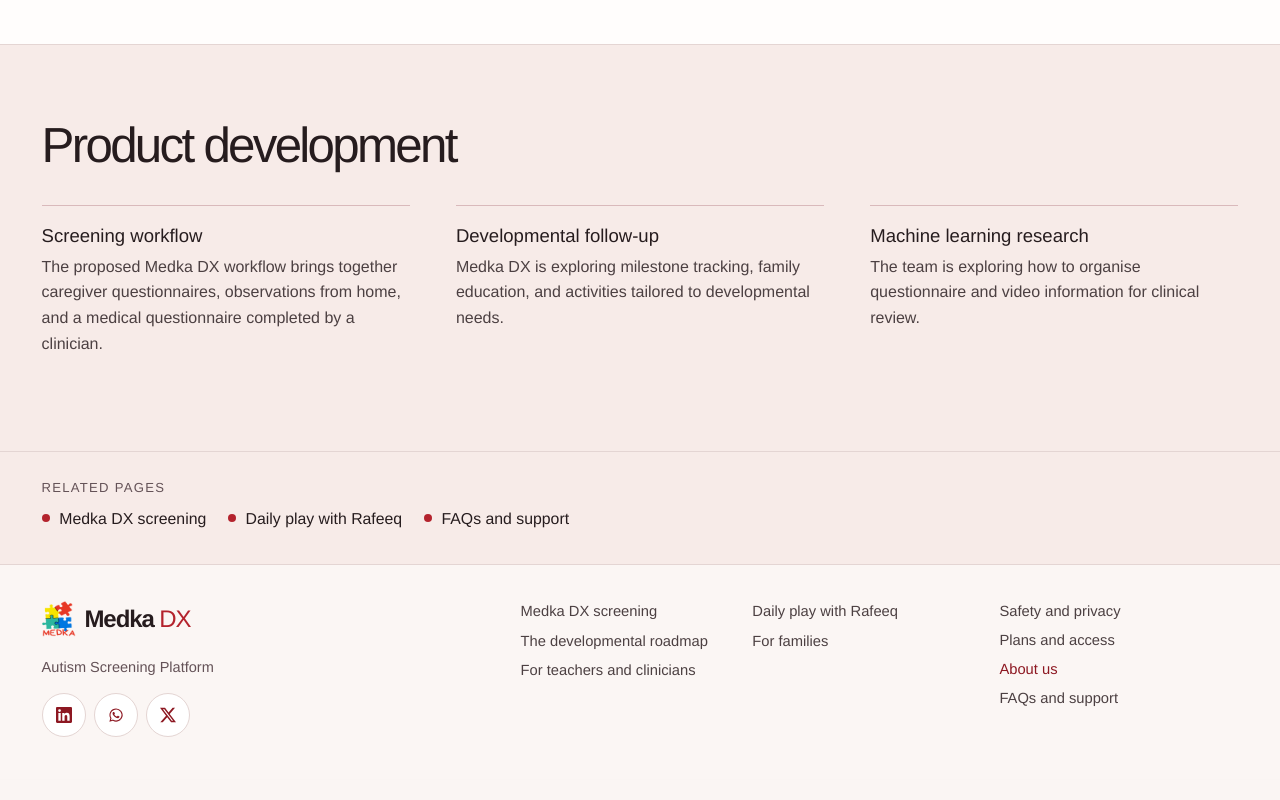
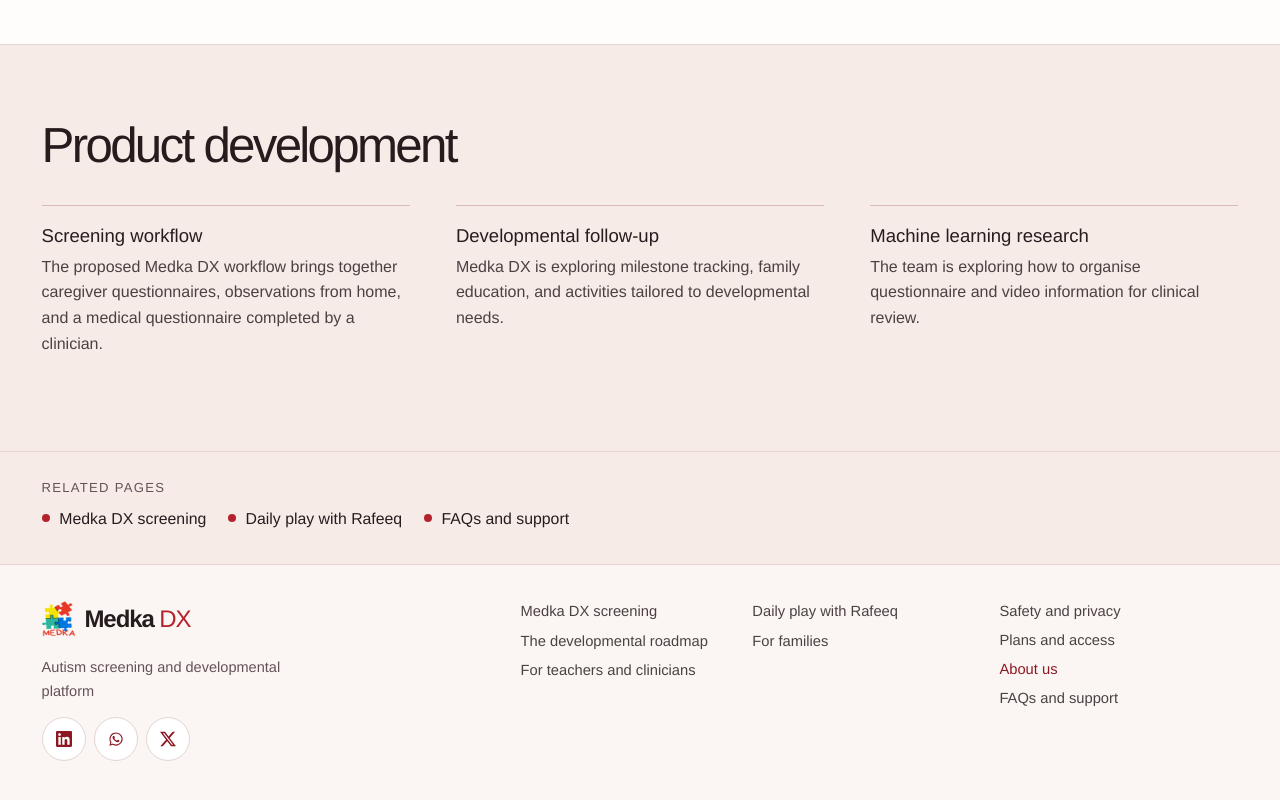
Before and after one commit to medkadx/MedkaDx-Website, a plain HTML site: page en/about.html in a window 1280 px wide. Shown: the part 1059-1859 px from the top of the page. Before the commit the page ends 1838 px from the top, so only its background shows below. Drawn offline with Linux system fonts and the light colour scheme.

Commit message:
Update English footer tagline

```diff
--- a/en/about.html
+++ b/en/about.html
@@ -55,7 +55,7 @@
         <div><a class="brand" href="index.html" aria-label="Medka DX homepage">
       <img src="../assets/medka-logo.png" alt="" width="37" height="40">
       <span>Medka <span class="brand-dx">DX</span></span>
-    </a><p>Autism Screening Platform</p>
+    </a><p>Autism screening and developmental platform</p>
       <nav class="footer-social" aria-label="Medka DX on social media">
         <a href="https://www.linkedin.com/posts/karama-bio_karamait-healthtech-aiinhealthcare-activity-7330338878450561026-gRbF" target="_blank" rel="noopener noreferrer" aria-label="KaRama’s Medka DX announcement on LinkedIn" title="KaRama’s Medka DX announcement on LinkedIn"><svg viewBox="0 0 24 24" aria-hidden="true" focusable="false"><path d="M20.45 20.45h-3.56v-5.57c0-1.33-.02-3.04-1.85-3.04-1.85 0-2.14 1.45-2.14 2.94v5.67H9.35V9h3.41v1.56h.05a3.74 3.74 0 0 1 3.37-1.85c3.6 0 4.27 2.37 4.27 5.46zM5.34 7.43a2.06 2.06 0 1 1 0-4.12 2.06 2.06 0 0 1 0 4.12zm1.78 13.02H3.56V9h3.56zM22.23 0H1.77C.8 0 0 .77 0 1.73v20.54C0 23.22.8 24 1.77 24h20.46c.98 0 1.77-.78 1.77-1.73V1.73C24 .77 23.21 0 22.23 0z"/></svg></a>
         <a href="https://wa.me/?text=https%3A%2F%2Fmedkadx.github.io%2FMedkaDx-Website%2Fen%2F" target="_blank" rel="noopener noreferrer" aria-label="Share Medka DX on WhatsApp" title="Share Medka DX on WhatsApp"><svg viewBox="0 0 24 24" aria-hidden="true" focusable="false"><path d="M12.04 2.1a9.89 9.89 0 0 0-8.57 14.81l-1.4 5.12 5.25-1.37a9.9 9.9 0 1 0 4.72-18.56zm0 18.12c-1.47 0-2.92-.39-4.18-1.14l-.3-.18-3.11.81.83-3.03-.2-.31a8.22 8.22 0 1 1 6.96 3.85z"/><path d="M9.48 7.77c-.19-.43-.39-.44-.57-.44h-.49c-.17 0-.45.06-.68.32-.23.25-.89.87-.89 2.11s.91 2.45 1.04 2.62c.13.17 1.79 2.72 4.34 3.71 2.13.83 2.56.66 3.02.62.46-.05 1.49-.62 1.7-1.21.21-.59.21-1.1.15-1.2-.07-.11-.24-.17-.49-.29-.25-.13-1.49-.74-1.72-.82-.24-.09-.41-.13-.58.13-.17.25-.65.82-.8.99-.14.17-.29.19-.55.06-.25-.12-1.07-.39-2.03-1.25-.75-.67-1.25-1.49-1.4-1.75-.14-.25-.01-.39.12-.51.11-.11.25-.3.38-.45.13-.14.17-.25.25-.42.09-.17.04-.32-.02-.44-.06-.13-.56-1.36-.77-1.78z"/></svg></a>
```
Also changed, not shown: en/care-team.html (+1 -1 lines), en/download.html (+1 -1 lines), en/families.html (+1 -1 lines), en/index.html (+1 -1 lines), en/plans.html (+1 -1 lines), en/play.html (+1 -1 lines), en/roadmap.html (+1 -1 lines), en/safety.html (+1 -1 lines), en/screening.html (+1 -1 lines), en/support.html (+1 -1 lines).
